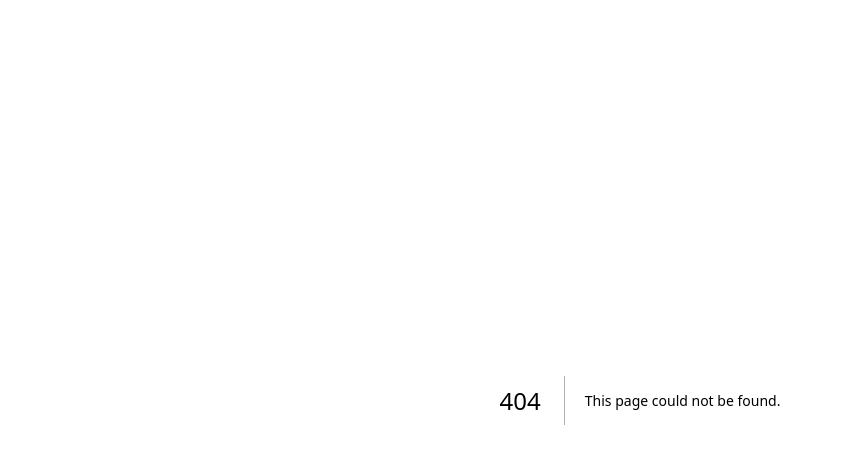
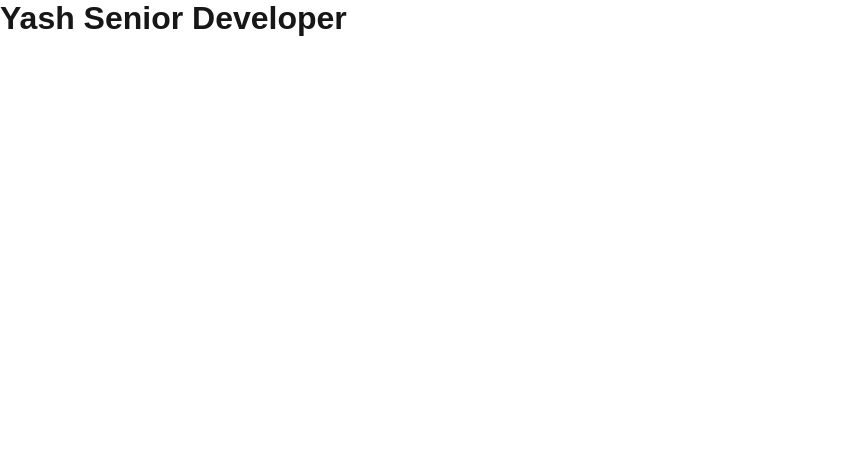
Before and after one commit to HarshitNegi-A/nextjs-1st-, a Next.js app: page /aboutus/1 in a window 1280 px wide. Before the commit this address had no page. Shown: the top 464 px of the page, without its empty margins (0-841 px from the left). Built offline with nearby package versions, Linux system fonts and the light colour scheme.

Commit message:
dynamic routes

```diff
--- /dev/null
+++ b/pages/aboutus/[developerId].js
@@ -0,0 +1,26 @@
+import { useRouter } from "next/router"
+import { Fragment, useState } from "react";
+
+
+function Developer(){
+  const router=useRouter()
+  const [dev,setDev]=useState()
+  const developerId=router.query.developerId;
+  const details = [
+
+    { id : 1, name: 'Yash', role: 'Senior Developer'},
+
+    { id : 2, name: 'Vaibhav', role: 'Backend Developer'},
+
+    { id : 3, name: 'Suresh', role: 'Frontend Developer'}
+
+    ]
+
+    const developer = details.find((detail) => detail.id === Number(developerId));
+
+  return <Fragment>
+      <h1>{developer?developer.name+" "+developer.role:"Developer doesn't exist"}</h1>
+    </Fragment>
+}
+
+export default Developer
```
Also changed, not shown: pages/aboutus/developer.js (deleted, +0 -7 lines).
